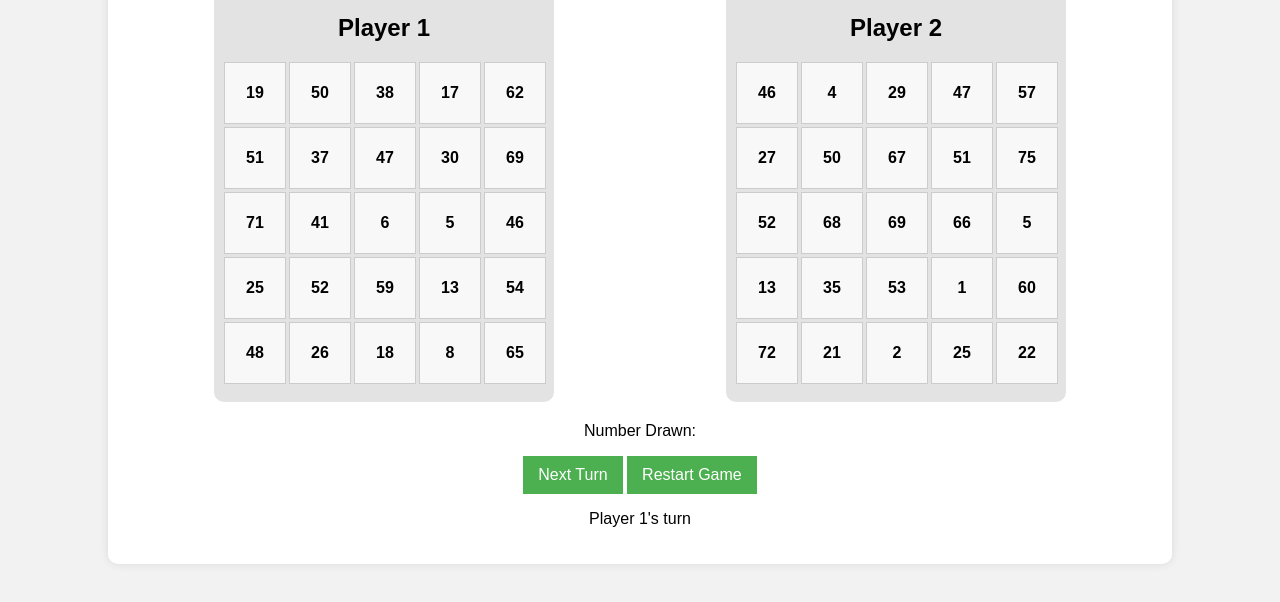
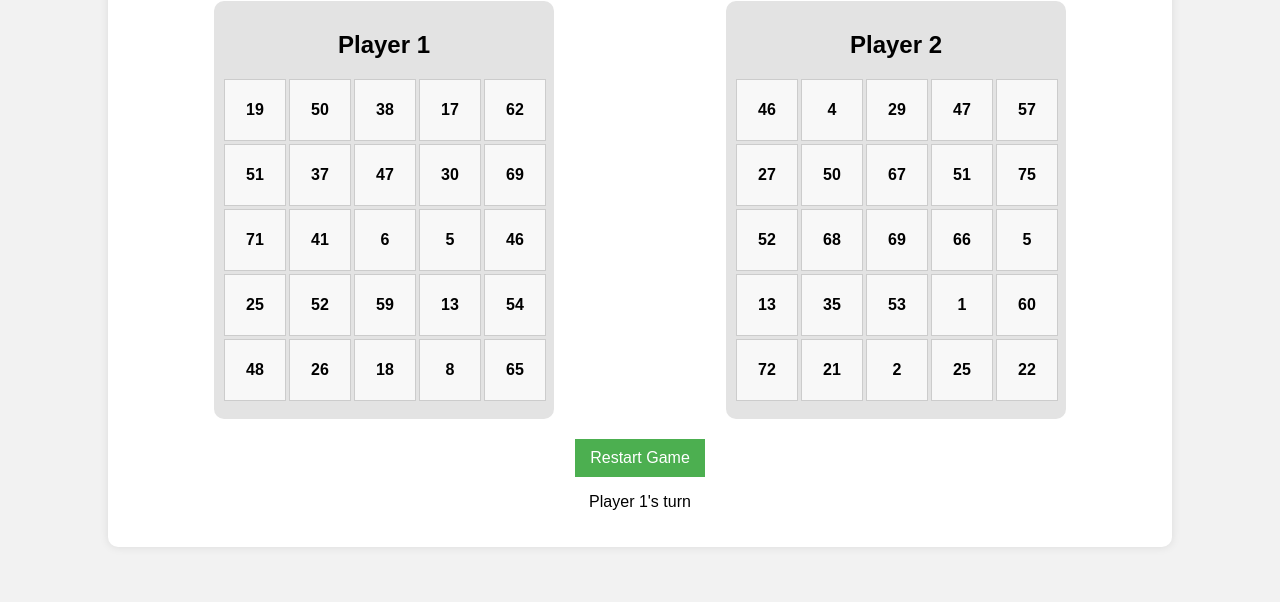
Before and after one commit to Benakaprasad/Bingo, a plain HTML site: page index.html in a window 1280 px wide. Shown: the part 176-778 px from the top of the page. Drawn offline with Linux system fonts and the light colour scheme.

Commit message:
Update index.html

```diff
--- a/index.html
+++ b/index.html
@@ -24,13 +24,12 @@
     </div>
 
     <div class="number-bar">
-      <p>Number Drawn:</p>
       <p id="current-number"></p>
-      <button id="next-turn">Next Turn</button>
       <button id="reset-game">Restart Game</button>
     </div>
 
     <p id="turn-info">Player 1's turn</p>
+    <p id="winner-info" style="color: green; font-weight: bold;"></p> <!-- Added for winner message -->
   </div>
 
   <script src="script.js"></script>
```
